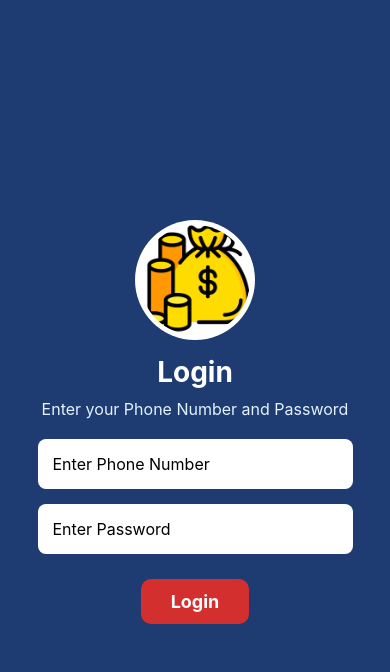
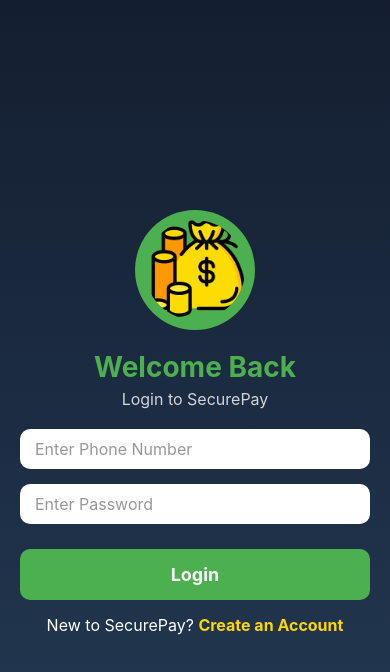
Before and after one commit to shitcodebykaushik/payu, a React Native app: screen /Login in a window 390 px wide. Both pictures are taken after a click on the element "Login". Shown: the top 672 px of the page. Built offline with nearby package versions, Linux system fonts and the light colour scheme.

Commit message:
The is fine

```diff
--- a/screens/LoginScreen.tsx
+++ b/screens/LoginScreen.tsx
@@ -12,10 +12,12 @@
   KeyboardAvoidingView,
   ScrollView,
   Platform,
+  ActivityIndicator,
 } from 'react-native';
 import AsyncStorage from '@react-native-async-storage/async-storage';
 import axios from 'axios';
 import { StackNavigationProp } from '@react-navigation/stack';
+import { LinearGradient } from 'expo-linear-gradient';
 
 // ✅ Define Navigation Type
 type RootStackParamList = {
@@ -70,10 +72,7 @@
   };
 
   return (
-    <KeyboardAvoidingView
-      behavior={Platform.OS === 'ios' ? 'padding' : 'height'} // ✅ iOS uses "padding"
-      style={styles.container}
-    >
+    <LinearGradient colors={['#141E30', '#243B55']} style={styles.container}>
       <TouchableWithoutFeedback onPress={Keyboard.dismiss}>
         <ScrollView contentContainerStyle={styles.innerContainer} keyboardShouldPersistTaps="handled">
           {/* 🏅 Circular Image Section */}
@@ -81,38 +80,52 @@
             <Image source={require('../Asset/Used/money-bag.png')} style={styles.logo} />
           </View>
 
-          <Text style={styles.title}>Login</Text>
-          <Text style={styles.subtitle}>Enter your Phone Number and Password</Text>
+          <Text style={styles.title}>Welcome Back</Text>
+          <Text style={styles.subtitle}>Login to SecurePay</Text>
 
           {/* 📞 Phone Number Input */}
+          <View style={styles.inputContainer}>
             <TextInput
               style={styles.input}
               placeholder="Enter Phone Number"
+              placeholderTextColor="#999"
               value={phoneNumber}
               onChangeText={setPhoneNumber}
               keyboardType="numeric"
               returnKeyType="done"
               onSubmitEditing={Keyboard.dismiss}
             />
+          </View>
 
           {/* 🔒 Password Input */}
+          <View style={styles.inputContainer}>
             <TextInput
               style={styles.input}
               placeholder="Enter Password"
+              placeholderTextColor="#999"
               secureTextEntry
               value={password}
               onChangeText={setPassword}
               returnKeyType="done"
               onSubmitEditing={Keyboard.dismiss}
             />
+          </View>
 
           {/* 🔘 Login Button */}
           <TouchableOpacity style={styles.loginButton} onPress={handleLogin} disabled={loading}>
-            <Text style={styles.loginText}>{loading ? 'Logging in...' : 'Login'}</Text>
+            {loading ? <ActivityIndicator color="white" /> : <Text style={styles.loginText}>Login</Text>}
           </TouchableOpacity>
+
+          {/* Signup Redirect */}
+          <Text style={styles.signupText}>
+            New to SecurePay?{' '}
+            <Text style={styles.signupLink} onPress={() => navigation.navigate('Signup')}>
+              Create an Account
+            </Text>
+          </Text>
         </ScrollView>
       </TouchableWithoutFeedback>
-    </KeyboardAvoidingView>
+    </LinearGradient>
   );
 };
 
@@ -123,7 +136,6 @@
 const styles = StyleSheet.create({
   container: {
     flex: 1,
-    backgroundColor: '#1E3C72', // 🔵 Blue background matching Splash/Home
   },
   innerContainer: {
     flexGrow: 1, // ✅ Ensures scrollability when keyboard opens
@@ -135,48 +147,62 @@
     width: 120,
     height: 120,
     borderRadius: 60,
-    backgroundColor: 'white',
+    backgroundColor: '#4CAF50', // Secure Green for Trust and Finance
     justifyContent: 'center',
     alignItems: 'center',
-    marginBottom: 15,
+    marginBottom: 20,
+    elevation: 5,
   },
   logo: {
-    width: 110,
-    height: 110,
-    borderRadius: 55,
+    width: 100,
+    height: 100,
+    borderRadius: 50,
     resizeMode: 'contain',
   },
   title: {
     fontSize: 28,
     fontWeight: 'bold',
-    color: 'white',
-    marginBottom: 10,
+    color: '#4CAF50', // Green for Secure Finance
+    marginBottom: 5,
   },
   subtitle: {
     fontSize: 16,
-    color: '#E3F2FD',
+    color: 'white',
     marginBottom: 20,
+    opacity: 0.8,
+  },
+  inputContainer: {
+    backgroundColor: '#fff',
+    borderRadius: 10,
+    paddingHorizontal: 15,
+    paddingVertical: 10,
+    width: '100%',
+    marginBottom: 15,
   },
   input: {
-    width: '90%',
-    height: 50,
-    backgroundColor: 'white',
-    borderRadius: 8,
-    paddingHorizontal: 15,
     fontSize: 16,
-    marginBottom: 15,
+    color: '#333',
   },
   loginButton: {
-    backgroundColor: '#D32F2F',
-    paddingVertical: 12,
-    paddingHorizontal: 30,
+    backgroundColor: '#4CAF50',
+    paddingVertical: 15,
     borderRadius: 10,
+    width: '100%',
+    alignItems: 'center',
     marginTop: 10,
-    alignItems: 'center',
   },
   loginText: {
     color: '#fff',
     fontSize: 18,
     fontWeight: 'bold',
   },
+  signupText: {
+    marginTop: 15,
+    fontSize: 16,
+    color: 'white',
+  },
+  signupLink: {
+    color: '#FFD700',
+    fontWeight: 'bold',
+  },
 });
```
Lines whose indentation alone changed are shown as unchanged.
